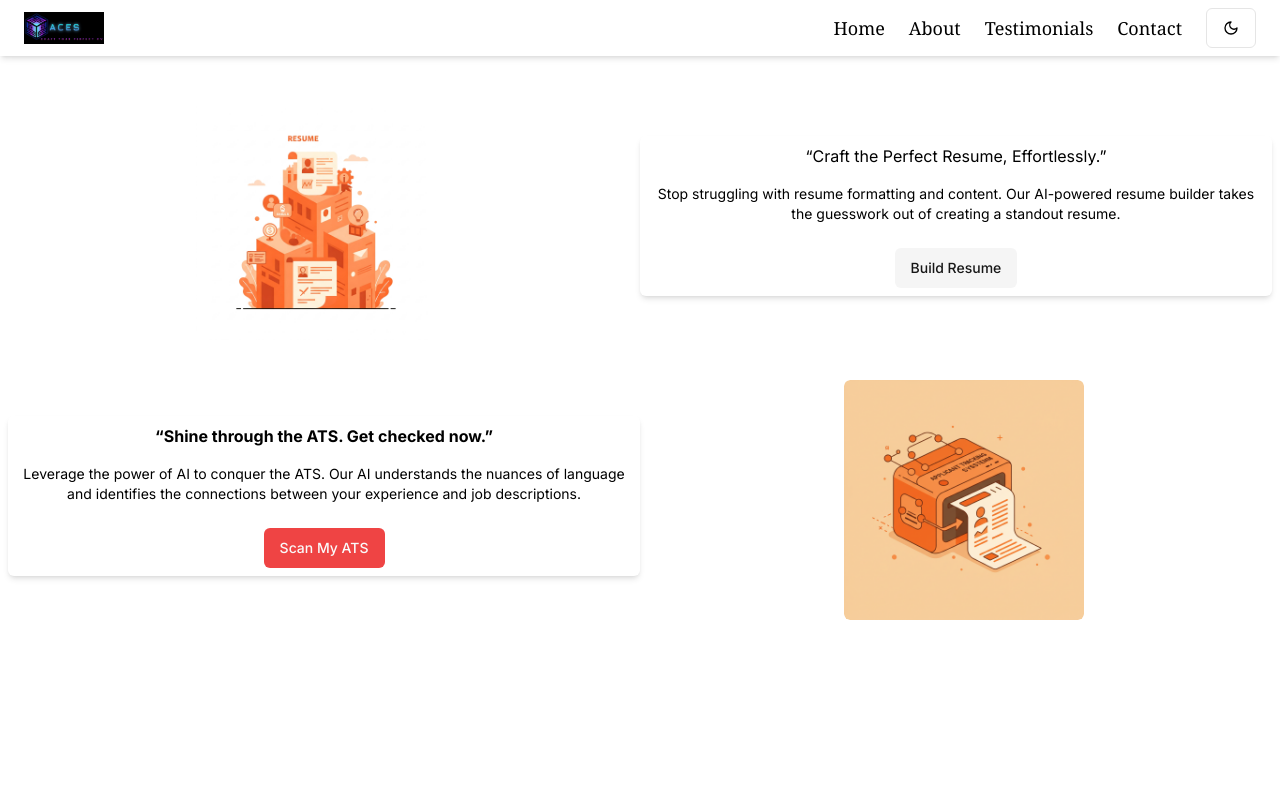
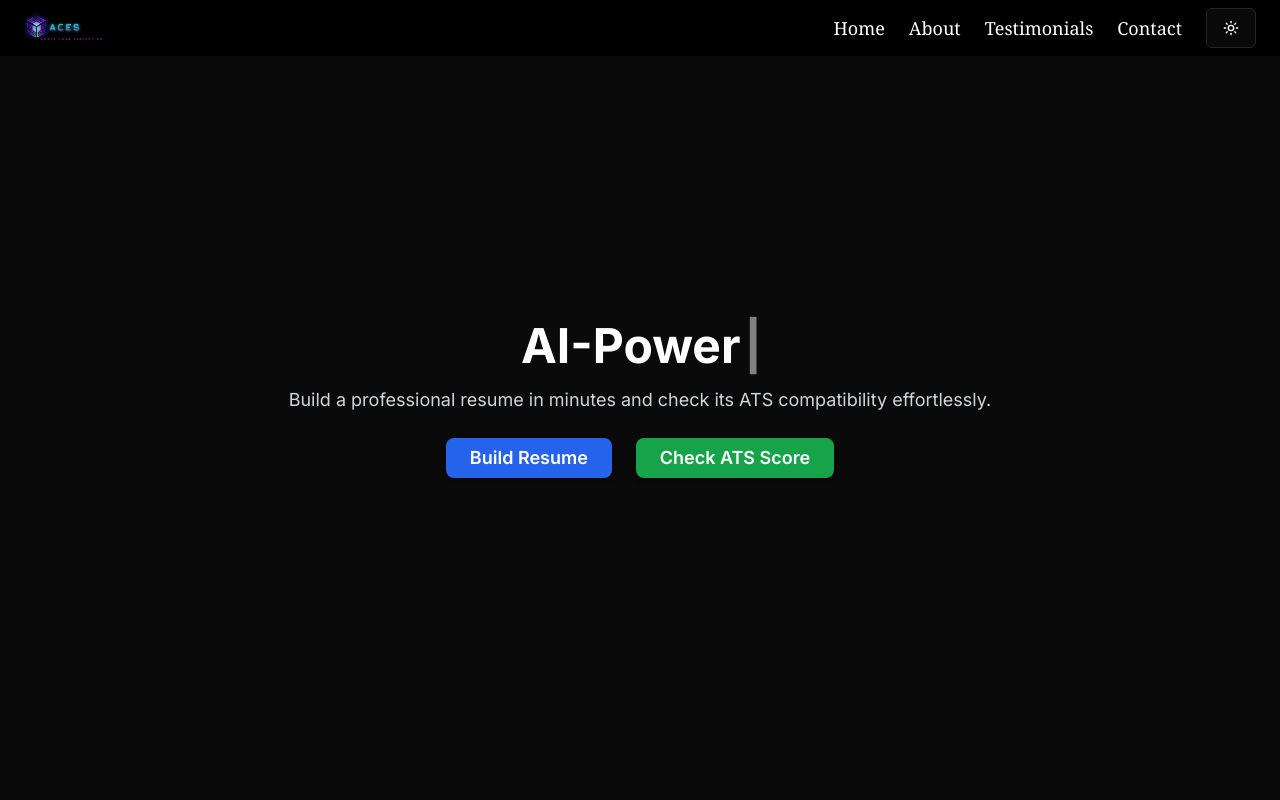
Before and after one commit to HemaEsther/ACES_, a React (Vite) app in the folder client/: page / in a window 1280 px wide. Shown: the top 800 px of the page. Built offline with nearby package versions, Linux system fonts and the light colour scheme.

Commit message:
hero page modifications

```diff
--- a/client/package.json
+++ b/client/package.json
@@ -21,6 +21,7 @@
     "react-dom": "^19.0.0",
     "react-icons": "^5.4.0",
     "react-router-dom": "^7.1.5",
+    "react-simple-typewriter": "^5.0.1",
     "tailwind-merge": "^3.0.1",
     "tailwindcss-animate": "^1.0.7"
   },
--- a/client/src/Components_Page/Hero.jsx
+++ b/client/src/Components_Page/Hero.jsx
@@ -1,89 +1,50 @@
 import { useNavigate } from 'react-router-dom';
 import { Button } from '@/components/ui/button';
 import { motion } from 'framer-motion';
-import ats from '../assets/ats.png';
-import resume_ from '../assets/resume_.png';
+import { Typewriter } from 'react-simple-typewriter';
+import { useState } from 'react';
 
 const Hero = () => {
     const navigate = useNavigate();
-
-    const containerVariants = {
-        hidden: { opacity: 0 },
-        visible: { opacity: 1, transition: { duration: 0.8, staggerChildren: 0.3 } },
-    };
-
-    const itemVariants = {
-        hidden: { opacity: 0, y: 50 },
-        visible: { opacity: 1, y: 0, transition: { duration: 0.6, type: "spring", stiffness: 100 } },
-    };
+    const [showTypewriter, setShowTypewriter] = useState(true);
 
     return (
         <motion.div
-            className='md:h-screen mt-20 overflow-hidden bg-white dark:bg-black text-black dark:text-slate-200 flex justify-center'
-            variants={containerVariants}
-            initial="hidden"
-            animate="visible"
+            className='w-[75%] m-auto text-center flex flex-col items-center justify-center h-screen'
+            initial={{ opacity: 0 }}
+            animate={{ opacity: 1 }}
+            transition={{ duration: 0.8 }}
         >
-            <div className='container mx-auto px-4 md:px-0'>
-                {/* First Section */}
-                <motion.div
-                    className='flex flex-col md:flex-row mt-5 h-auto overflow-hidden justify-center items-center'
-                    variants={itemVariants}
+            <h1 className='text-5xl font-bold text-black dark:text-white'>
+                {showTypewriter ? (
+                    <Typewriter
+                        words={['AI-Powered Resume Builder & ATS Checker']}
+                        loop={false}
+                        cursor
+                        cursorStyle='|'
+                        typeSpeed={70}
+                        onDone={() => setShowTypewriter(false)}
+                    />
+                ) : (
+                    'AI-Powered Resume Builder & ATS Checker'
+                )}
+            </h1>
+            <p className='mt-4 text-lg text-gray-700 dark:text-gray-300'>
+                Build a professional resume in minutes and check its ATS compatibility effortlessly.
+            </p>
+            <div className='mt-6 flex gap-6'>
+                <Button
+                    className='px-6 py-3 text-lg font-semibold rounded-lg shadow-md bg-blue-600 text-white hover:bg-blue-700'
+                    onClick={() => navigate('/build-resume')}
                 >
-                    <motion.div className='w-full md:w-1/2 flex justify-center items-center' variants={itemVariants}>
-                        <div className='h-60 w-60 overflow-hidden rounded-md'>
-                            <motion.img
-                                className='max-w-full h-auto rounded-md object-cover'
-                                src={resume_}
-                                alt='resume'
-                                whileHover={{ scale: 1.05 }}
-                                transition={{ duration: 0.3 }}
-                            />
-                        </div>
-                    </motion.div>
-                    <motion.div
-                        className='w-full md:w-1/2 mt-5 md:mt-0 flex flex-col justify-center items-center m-2 p-2 shadow-md rounded-md text-center hover:shadow-lg'
-                        variants={itemVariants}
-                    >
-                        <q>Craft the Perfect Resume, Effortlessly.</q>
-                        <p className='mt-4 font-light text-sm md:block hidden'>
-                            Stop struggling with resume formatting and content. Our AI-powered resume builder takes the guesswork out of creating a standout resume.
-                        </p>
-                        <Button onClick={() => navigate('/login')} variant='secondary' className='mt-6'>
-                            Build Resume
-                        </Button>
-                    </motion.div>
-                </motion.div>
-
-                {/* Second Section */}
-                <motion.div
-                    className='flex flex-col md:flex-row mt-10 h-auto overflow-hidden justify-center items-center'
-                    variants={itemVariants}
+                    Build Resume
+                </Button>
+                <Button
+                    className='px-6 py-3 text-lg font-semibold rounded-lg shadow-md bg-green-600 text-white hover:bg-green-700'
+                    onClick={() => navigate('/check-ats')}
                 >
-                    <motion.div
-                        className='w-full md:w-1/2 mt-5 md:mt-0 order-2 md:order-1 flex flex-col justify-center items-center font-black m-2 p-2 shadow-md rounded-md text-center hover:shadow-xl'
-                        variants={itemVariants}
-                    >
-                        <q>Shine through the ATS. Get checked now.</q>
-                        <p className='mt-4 font-light text-sm'>
-                            Leverage the power of AI to conquer the ATS. Our AI understands the nuances of language and identifies the connections between your experience and job descriptions.
-                        </p>
-                        <Button onClick={() => navigate('/login')} variant='destructive' className='mt-6'>
-                            Scan My ATS
-                        </Button>
-                    </motion.div>
-                    <motion.div className='w-full md:w-1/2 order-1 md:order-2 flex justify-center items-center' variants={itemVariants}>
-                        <div className='h-60 w-60 overflow-hidden rounded-md'>
-                            <motion.img
-                                className='max-w-full h-auto rounded-md object-cover'
-                                src={ats}
-                                alt='ATS'
-                                whileHover={{ scale: 1.05 }}
-                                transition={{ duration: 0.3 }}
-                            />
-                        </div>
-                    </motion.div>
-                </motion.div>
+                    Check ATS Score
+                </Button>
             </div>
         </motion.div>
     );
--- a/client/src/components/ThemeToggle.jsx
+++ b/client/src/components/ThemeToggle.jsx
@@ -3,7 +3,10 @@ import { Sun, Moon } from "lucide-react";
 import { Button } from "@/components/ui/button";
 
 const ThemeToggle = () => {
-  const [theme, setTheme] = useState(localStorage.getItem("theme") || "light");
+  // Default theme is dark, but check localStorage if user has set a preference
+  const [theme, setTheme] = useState(() => {
+    return localStorage.getItem("theme") || "dark"; // Default to dark mode
+  });
 
   useEffect(() => {
     if (theme === "dark") {
--- a/client/src/pages/LandingPage.jsx
+++ b/client/src/pages/LandingPage.jsx
@@ -1,10 +1,7 @@
-import React from "react";
 
 import {
   Header,
   Hero,
-  Feature,
-  Social,
   Footer,
   Testimonial,
   FAQ
```
Also changed, not shown: 1 other file (tests, documents, lock files or other folders).
